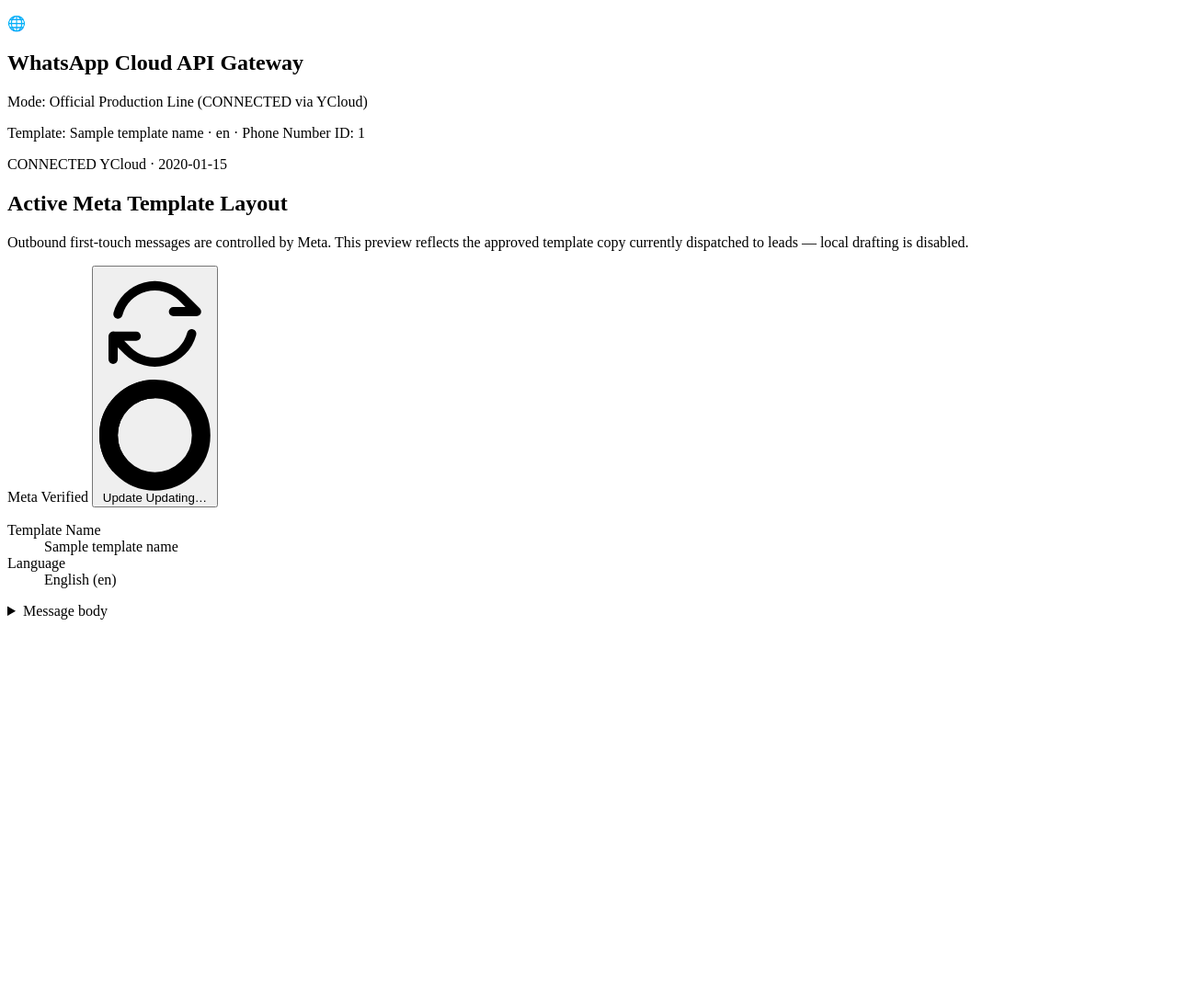
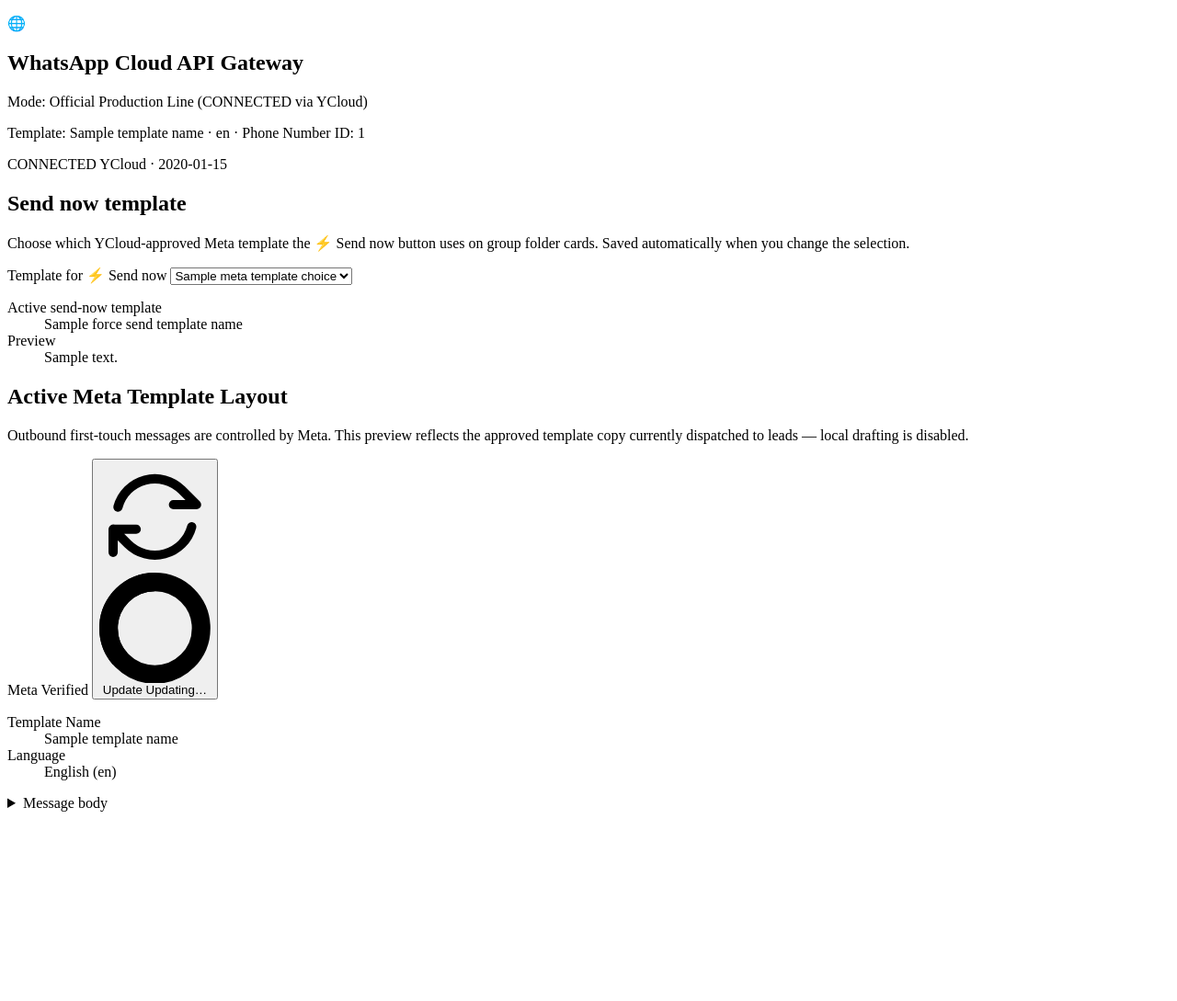
Before and after one commit to chloekoo-kky/whatsapp-crm, a Django app: template leads/templates/leads/partials/_workspace_whatsapp_panel.html in a window 1280 px wide. Shown: the part 84-1173 px from the top of the page at 92% size. Run offline with Django 5.2, Linux system fonts and the light colour scheme; the template is opened without the code that fills it: most values are stand-ins (such as "Sample title", 1, 10 or a date in 2020).

Commit message:
send now template

```diff
--- a/leads/models.py
+++ b/leads/models.py
@@ -335,6 +335,12 @@ class WhatsAppConfig(models.Model):
         default="just_to_say_hi",
         help_text="Meta-approved template name used for outbound first-touch dispatch.",
     )
+    force_send_template_name = models.CharField(
+        max_length=64,
+        blank=True,
+        default="",
+        help_text="Meta template used by the Send now (⚡) button on group folder cards.",
+    )
     updated_at = models.DateTimeField(auto_now=True)
 
     class Meta:
--- /dev/null
+++ b/leads/templates/leads/partials/_force_send_template_settings.html
@@ -0,0 +1,37 @@
+<section id="force-send-template-settings" class="rounded-2xl border border-slate-200/80 bg-white p-5 shadow-sm"{% if oob %} hx-swap-oob="true"{% endif %}>
+  <div class="mb-4">
+    <h2 class="text-sm font-semibold text-slate-900">Send now template</h2>
+    <p class="mt-1 max-w-2xl text-xs text-slate-500">
+      Choose which YCloud-approved Meta template the <span class="font-semibold text-slate-700">⚡ Send now</span> button uses on group folder cards. Saved automatically when you change the selection.
+    </p>
+  </div>
+
+  <div class="min-w-0">
+    <label for="force-send-template-select" class="text-xs font-bold uppercase tracking-wide text-slate-500">Template for ⚡ Send now</label>
+    <select
+      id="force-send-template-select"
+      name="force_send_template_name"
+      class="mt-2 w-full rounded-lg border border-slate-200 bg-white px-3 py-2 text-sm font-mono text-slate-800 shadow-sm outline-none focus:border-amber-500 focus:ring-2 focus:ring-amber-500/15"
+      hx-post="{% url 'save_force_send_template' %}"
+      hx-trigger="change"
+      hx-target="#wa-config-toast-slot"
+      hx-swap="innerHTML"
+      hx-headers='{"X-CSRFToken": "{{ csrf_token }}"}'
+      hx-include="this">
+      {% for value, label in meta_template_choices %}
+      <option value="{{ value }}"{% if config.force_send_template_name == value or not config.force_send_template_name and config.outbound_template_name == value %} selected{% endif %}>{{ label }}</option>
+      {% endfor %}
+    </select>
+  </div>
+
+  <dl class="mt-4 grid gap-3 rounded-xl border border-slate-200/80 bg-slate-50/70 px-4 py-3 sm:grid-cols-2">
+    <div>
+      <dt class="text-[10px] font-bold uppercase tracking-wide text-slate-500">Active send-now template</dt>
+      <dd class="mt-1 font-mono text-sm font-semibold text-slate-900">{{ force_send_template_name }}</dd>
+    </div>
+    <div>
+      <dt class="text-[10px] font-bold uppercase tracking-wide text-slate-500">Preview</dt>
+      <dd class="mt-1 text-sm leading-snug text-slate-700">{{ force_send_template_preview_body|truncatechars:120 }}</dd>
+    </div>
+  </dl>
+</section>
--- a/leads/templates/leads/partials/_lead_grid_force_send_button.html
+++ b/leads/templates/leads/partials/_lead_grid_force_send_button.html
@@ -15,9 +15,9 @@
 
   hx-indicator="this"
 
-  title="Send now"
+  title="Send now ({{ force_send_template_name|default:'template' }})"
 
-  aria-label="Send now">
+  aria-label="Send now using {{ force_send_template_name|default:'template' }} template">
 
   <span aria-hidden="true">⚡</span>
 
--- a/leads/templates/leads/partials/_workspace_whatsapp_panel.html
+++ b/leads/templates/leads/partials/_workspace_whatsapp_panel.html
@@ -14,6 +14,8 @@
       <div class="flex min-w-0 flex-col gap-6">
         {% include "leads/partials/_whatsapp_server_status.html" %}
 
+        {% include "leads/partials/_force_send_template_settings.html" %}
+
         {% include "leads/partials/_whatsapp_script_templates_section.html" %}
       </div>
 
--- a/leads/urls.py
+++ b/leads/urls.py
@@ -15,6 +15,7 @@ from leads.views import (
     whatsapp_batches_json,
     leads_bulk_assign_batch,
     whatsapp_refresh_meta_templates,
+    save_force_send_template,
     whatsapp_force_send,
     whatsapp_pending_count,
     bulk_action_by_group,
@@ -107,6 +108,11 @@ urlpatterns = [
         "leads/ajax/whatsapp/templates/refresh/",
         whatsapp_refresh_meta_templates,
         name="whatsapp_refresh_meta_templates",
+    ),
+    path(
+        "leads/ajax/whatsapp/force-send-template/",
+        save_force_send_template,
+        name="save_force_send_template",
     ),
     path(
         "leads/ajax/whatsapp/script-template/",
```
Also changed, not shown: leads/tests.py (+24 -0 lines), leads/views.py (+54 -2 lines), leads/whatsapp_service.py (+29 -5 lines), leads/migrations/0039_whatsappconfig_force_send_template_name.py (added).
